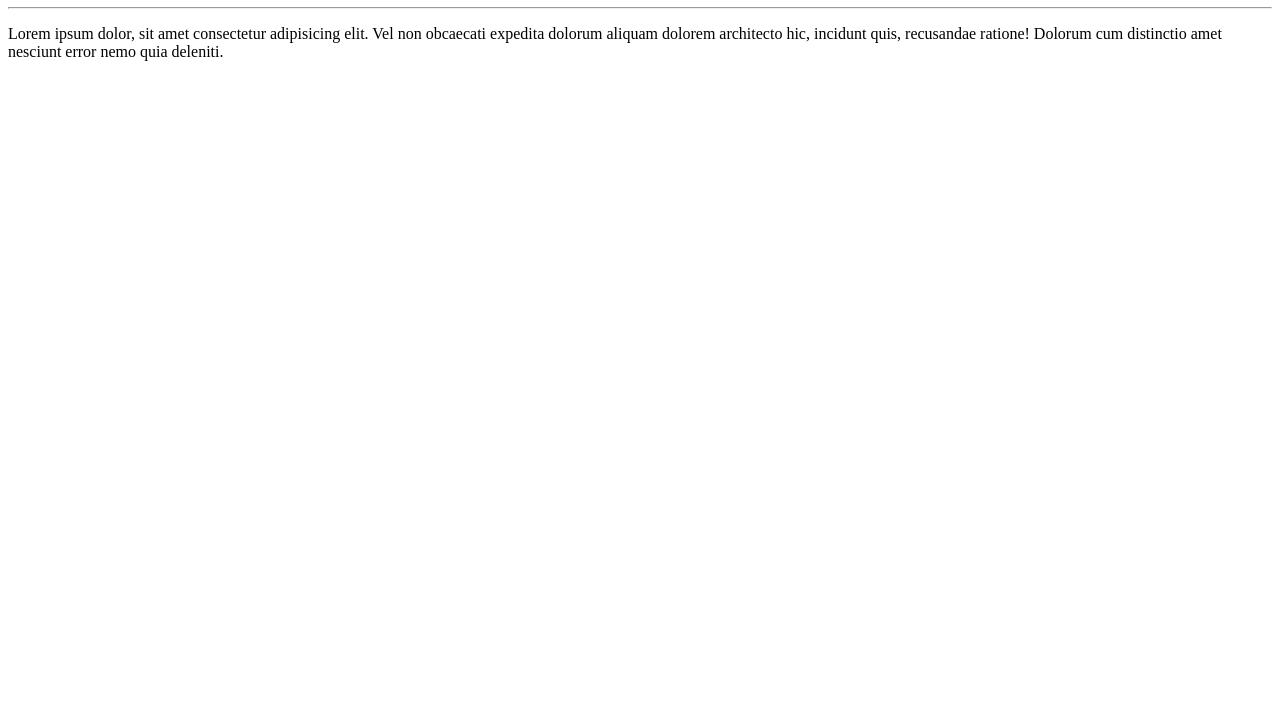
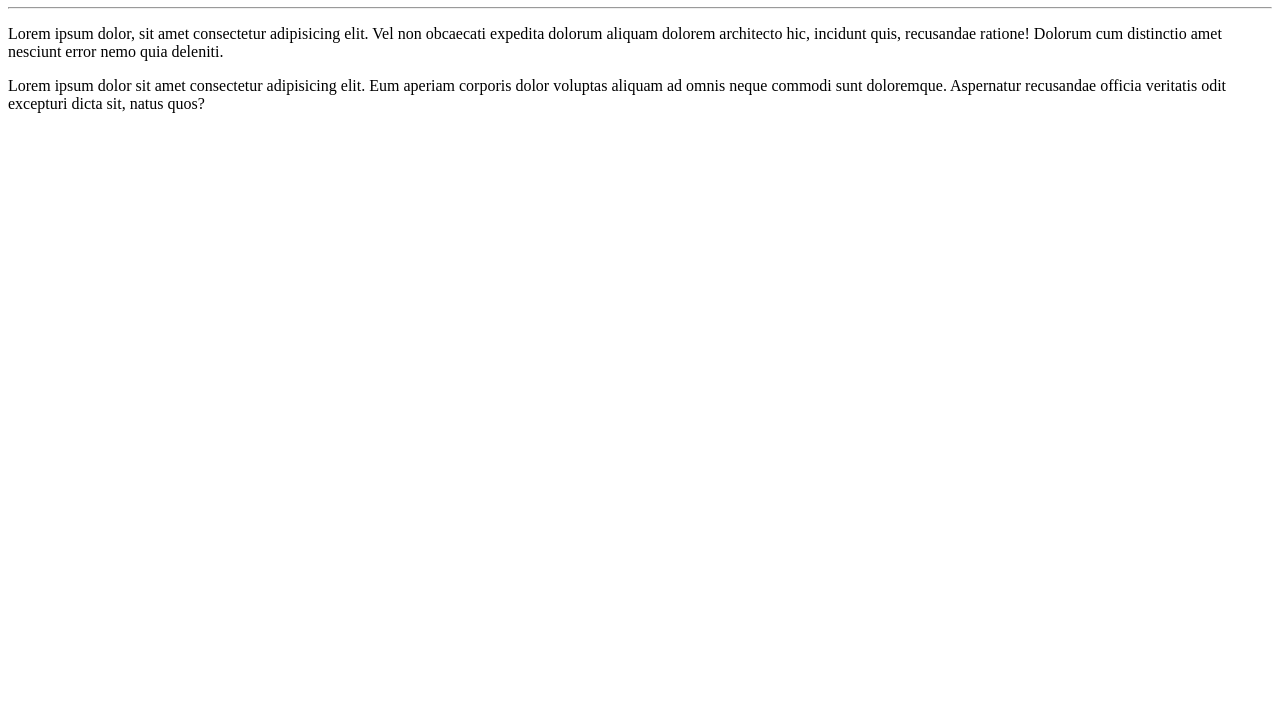
Before and after one commit to ErinaldoFerreira/Ola-Mundo, a plain HTML site: page site-exemplo/index.html in a window 1280 px wide. Shown: the part 73-800 px from the top of the page. Drawn offline with Linux system fonts and the light colour scheme.

Commit message:
adicionei um parágrafo

```diff
--- a/site-exemplo/index.html
+++ b/site-exemplo/index.html
@@ -10,6 +10,7 @@
     <h1>Olá, Mundo!</h1>
     <hr>
     <p>Lorem ipsum dolor, sit amet consectetur adipisicing elit. Vel non obcaecati expedita dolorum aliquam dolorem architecto hic, incidunt quis, recusandae ratione! Dolorum cum distinctio amet nesciunt error nemo quia deleniti.</p>
+    <p>Lorem ipsum dolor sit amet consectetur adipisicing elit. Eum aperiam corporis dolor voluptas aliquam ad omnis neque commodi sunt doloremque. Aspernatur recusandae officia veritatis odit excepturi dicta sit, natus quos?</p>
 
 </body>
 </html>
```
